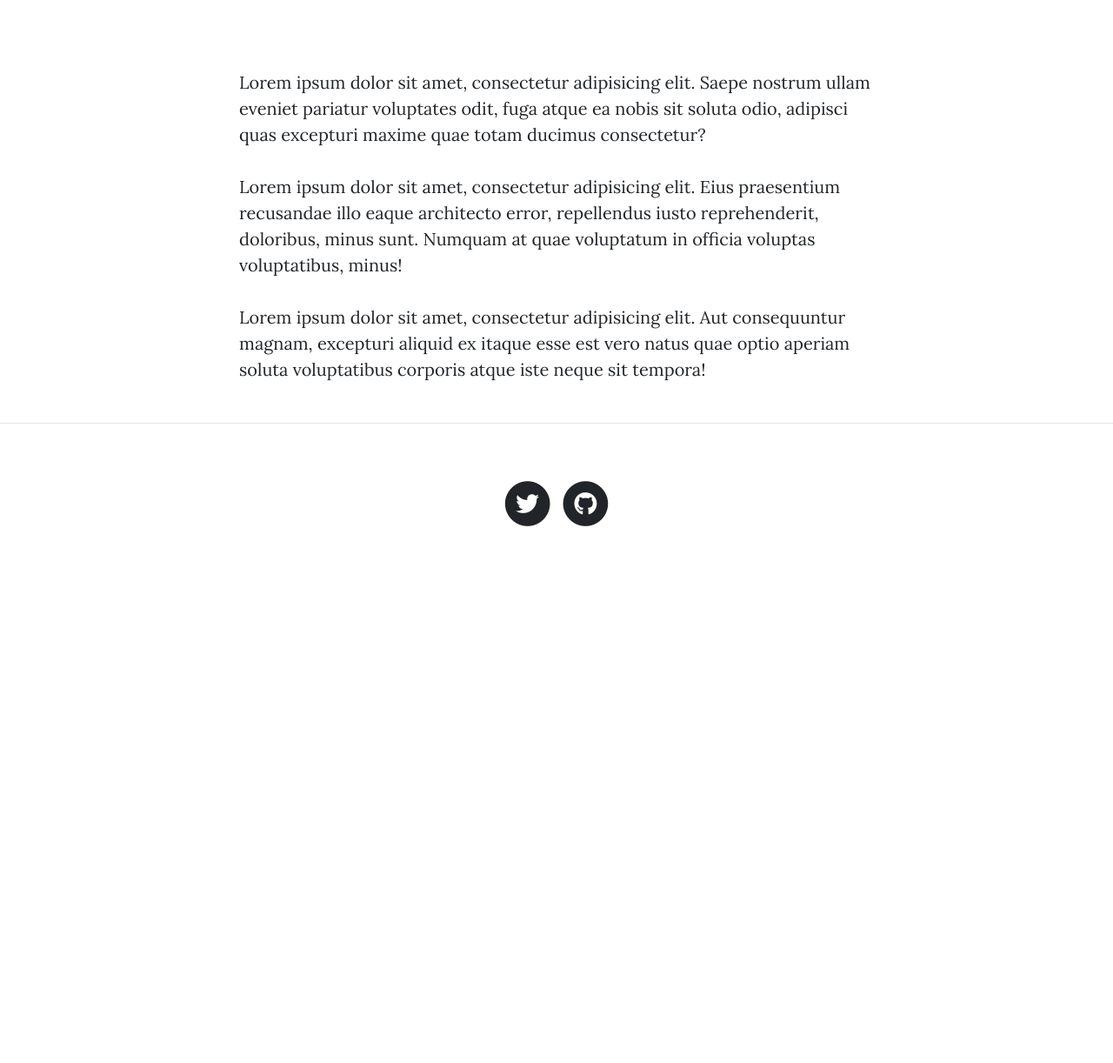
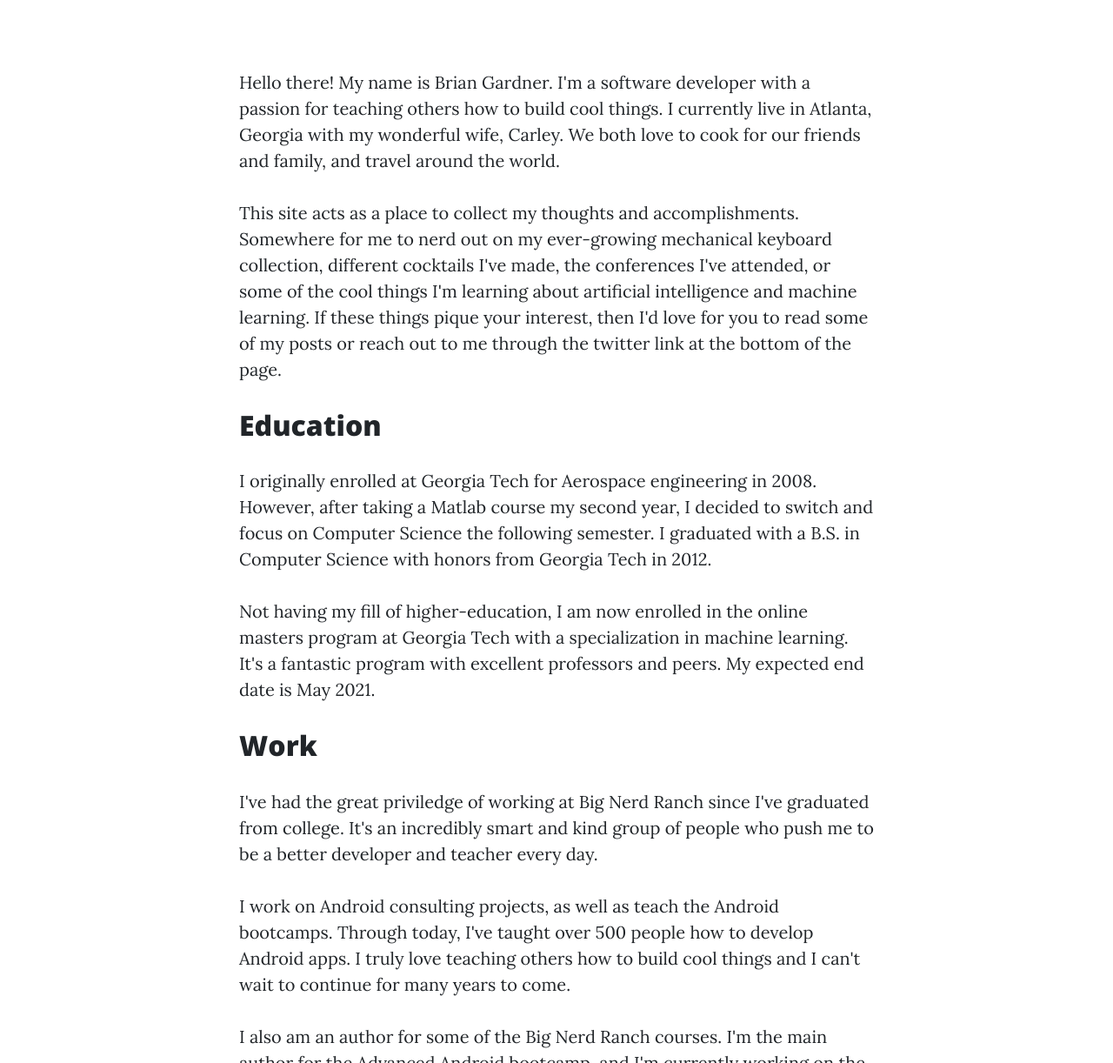
Before and after one commit to BrianGardnerAtl/website, a Jekyll site: the page built from about.html, in a window 1280 px wide and 1400 px high, scrolled down 326 px. Shown: the part 178-1400 px from the top of the window at 87% size. Built offline with Jekyll 4.4.1, drawn with Linux system fonts in a browser that asks for light colours; before the commit the page ends 1175 px from its top, so only the background shows below that; some of the changed text lies outside the part shown.

Commit message:
Add  about page contents

```diff
--- a/about.html
+++ b/about.html
@@ -6,9 +6,35 @@
 <div class="container">
   <div class="row">
     <div class="col-lg-8 col-md-10 mx-auto">
-      <p>Lorem ipsum dolor sit amet, consectetur adipisicing elit. Saepe nostrum ullam eveniet pariatur voluptates odit, fuga atque ea nobis sit soluta odio, adipisci quas excepturi maxime quae totam ducimus consectetur?</p>
-      <p>Lorem ipsum dolor sit amet, consectetur adipisicing elit. Eius praesentium recusandae illo eaque architecto error, repellendus iusto reprehenderit, doloribus, minus sunt. Numquam at quae voluptatum in officia voluptas voluptatibus, minus!</p>
-      <p>Lorem ipsum dolor sit amet, consectetur adipisicing elit. Aut consequuntur magnam, excepturi aliquid ex itaque esse est vero natus quae optio aperiam soluta voluptatibus corporis atque iste neque sit tempora!</p>
+      <p>
+        Hello there! My name is Brian Gardner. I'm a software developer with a passion for teaching others how to build cool things. I currently live in Atlanta, Georgia with my wonderful wife, Carley. We both love to cook for our friends and family, and travel around the world.
+      </p>
+
+      <p>
+        This site acts as a place to collect my thoughts and accomplishments. Somewhere for me to nerd out on my ever-growing mechanical keyboard collection, different cocktails I've made, the conferences I've attended, or some of the cool things I'm learning about artificial intelligence and machine learning. If these things pique your interest, then I'd love for you to read some of my posts or reach out to me through the twitter link at the bottom of the page.
+      </p>
+
+      <h2>Education</h2>
+      <p>
+        I originally enrolled at Georgia Tech for Aerospace engineering in 2008. However, after taking a Matlab course my second year, I decided to switch and focus on Computer Science the following semester. I graduated with a B.S. in Computer Science with honors from Georgia Tech in 2012.
+      </p>
+
+      <p>
+        Not having my fill of higher-education, I am now enrolled in the online masters program at Georgia Tech with a specialization in machine learning. It's a fantastic program with excellent professors and peers. My expected end date is May 2021.
+      </p>
+
+      <h2>Work</h2>
+      <p>
+        I've had the great priviledge of working at Big Nerd Ranch since I've graduated from college. It's an incredibly smart and kind group of people who push me to be a better developer and teacher every day.
+      </p>
+
+      <p>
+        I work on Android consulting projects, as well as teach the Android bootcamps. Through today, I've taught over 500 people how to develop Android apps. I truly love teaching others how to build cool things and I can't wait to continue for many years to come.
+      </p>
+
+      <p>
+        I also am an author for some of the Big Nerd Ranch courses. I'm the main author for the Advanced Android bootcamp, and I'm currently working on the next edition of the Android Programming Guide. Creating these materials is difficult but it brings me so much joy to know that they are useful to so many people.
+      </p>
     </div>
   </div>
 </div>
```
